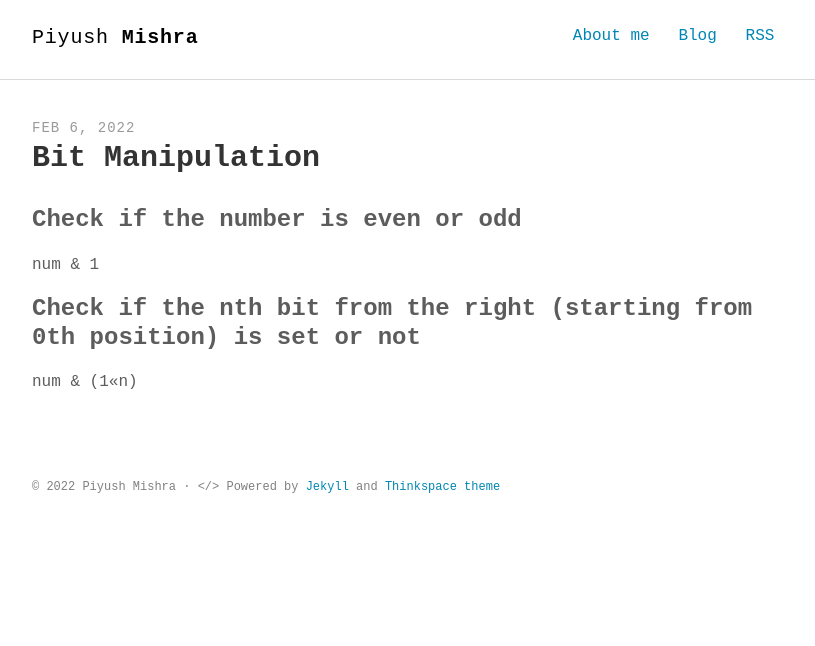
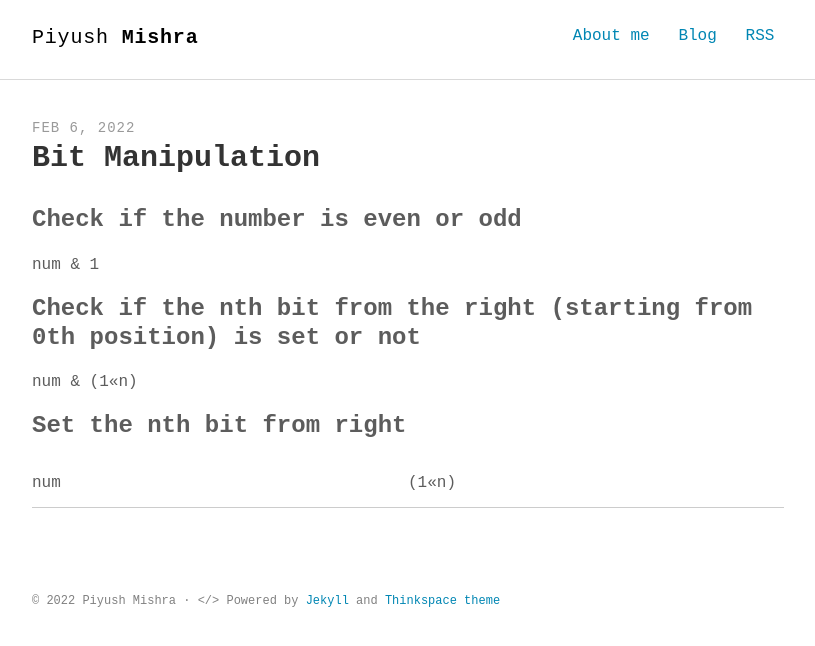
Before and after one commit to piymis/piymis.github.io, a Jekyll site: the page built from _posts/2022-02-06-bit-manipulation.markdown, in a window 1280 px wide. Shown: the top 646 px of the page, without its empty margins (232-1047 px from the left). Built offline with Jekyll 4.4.1, drawn with Linux system fonts in a browser that asks for light colours; some web fonts are replaced; our own code applies the rules of GitHub Pages for plain Markdown files; a script that is not in the unit is left out.

Commit message:
Updated Bit Manipulation

```diff
--- a/_posts/2022-02-06-bit-manipulation.markdown
+++ b/_posts/2022-02-06-bit-manipulation.markdown
@@ -10,3 +12,7 @@ num & 1
 ### Check if the nth bit from the right (starting from 0th position) is set or not
 
 num & (1<<n)
+
+### Set the nth bit from right
+
+num | (1<<n)
```
Also changed, not shown: other parts of _posts/2022-02-06-bit-manipulation.markdown (+2 -0 lines).
